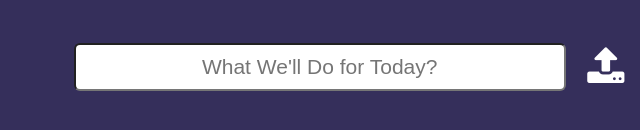
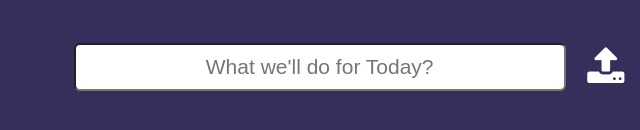
Before and after one commit to Mohamed-abdelgawad/To-do-List, a plain HTML site: page index.html in a window 1280 px wide. Shown: the part 508-638 px from the top of the page, 291-931 px from the left. Drawn offline with Linux system fonts and the light colour scheme; files whose address does not match are found by name.

Commit message:
Update index.html

```diff
--- a/index.html
+++ b/index.html
@@ -1 +1 @@
-<!DOCTYPE html><html lang="en"><head><meta charset="UTF-8" /><meta http-equiv="X-UA-Compatible" content="IE=edge" /><meta name="viewport" content="width=device-width, initial-scale=1.0" /><title>to do list</title><link rel="stylesheet" href="icomoon/style.css" /><link rel="stylesheet" href="style.css" /> <script defer src="main.js"></script> </head><body><h1>To do list</h1><section id="container"><div class="task"> <span class="icon-star icon"> </span><p class="task-text">task 1</p><div> <span class="icon-trash icon"> </span> <span class="icon-angry2 icon"> </span></div></div><div class="task"> <span class="icon-star icon"> </span><p class="task-text">task 2</p><div> <span class="icon-trash icon"> </span><span class="icon-angry2 icon"> </span></div></div></section><h2> What else dude !!!</h2> <form> <input type="text" placeholder=" What We'll Do for Today? " > <button class="icon-upload"> </button></form></body></html>
+<!DOCTYPE html><html lang="en"><head><meta charset="UTF-8" /><meta http-equiv="X-UA-Compatible" content="IE=edge" /><meta name="viewport" content="width=device-width, initial-scale=1.0" /><title>to do list</title><link rel="stylesheet" href="icomoon/style.css" /><link rel="stylesheet" href="style.css" /> <script defer src="main.js"></script> </head><body><h1>To do list</h1><section id="container"><div class="task"> <span class="icon-star icon"> </span><p class="task-text">task 1</p><div> <span class="icon-trash icon"> </span> <span class="icon-angry2 icon"> </span></div></div><div class="task"> <span class="icon-star icon"> </span><p class="task-text">task 2</p><div> <span class="icon-trash icon"> </span><span class="icon-angry2 icon"> </span></div></div></section><h2> What else dude !!!</h2> <form> <input type="text" placeholder=" What we'll do for Today? " > <button class="icon-upload"> </button></form></body></html>
```
